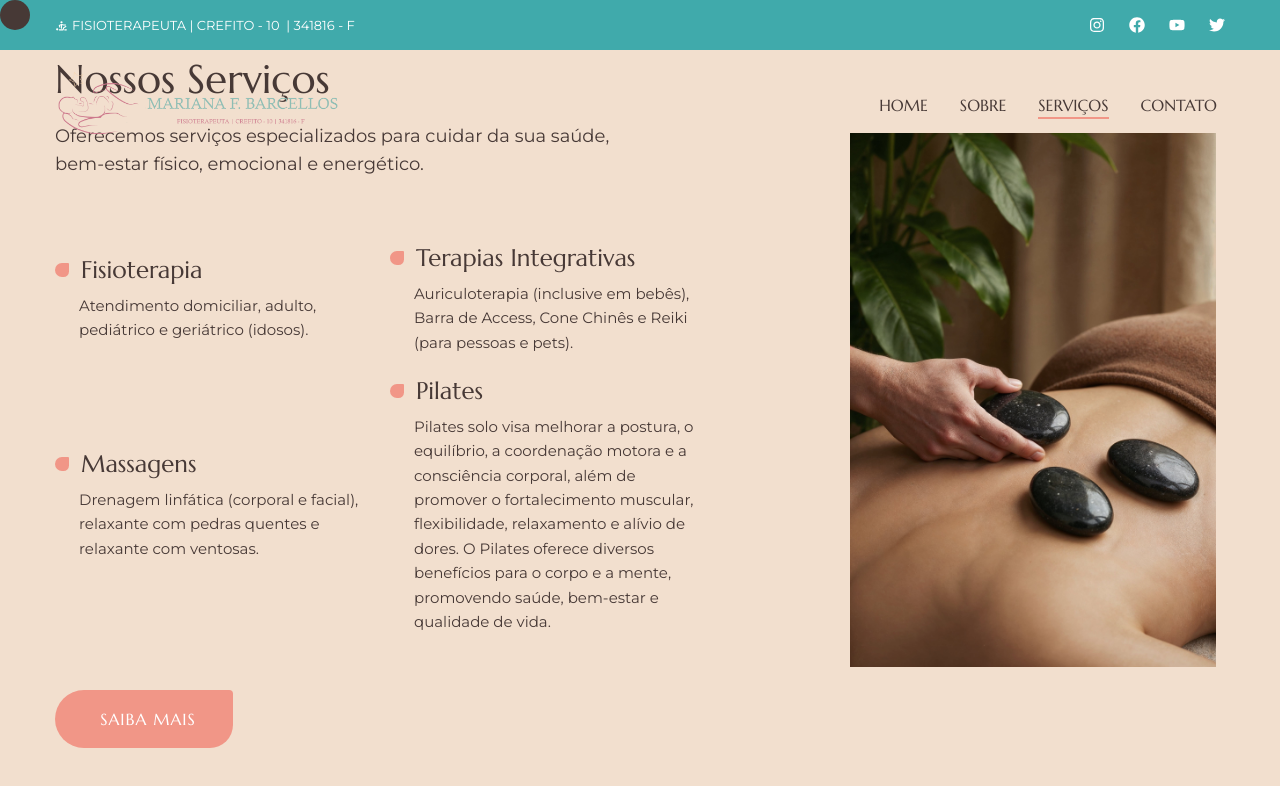
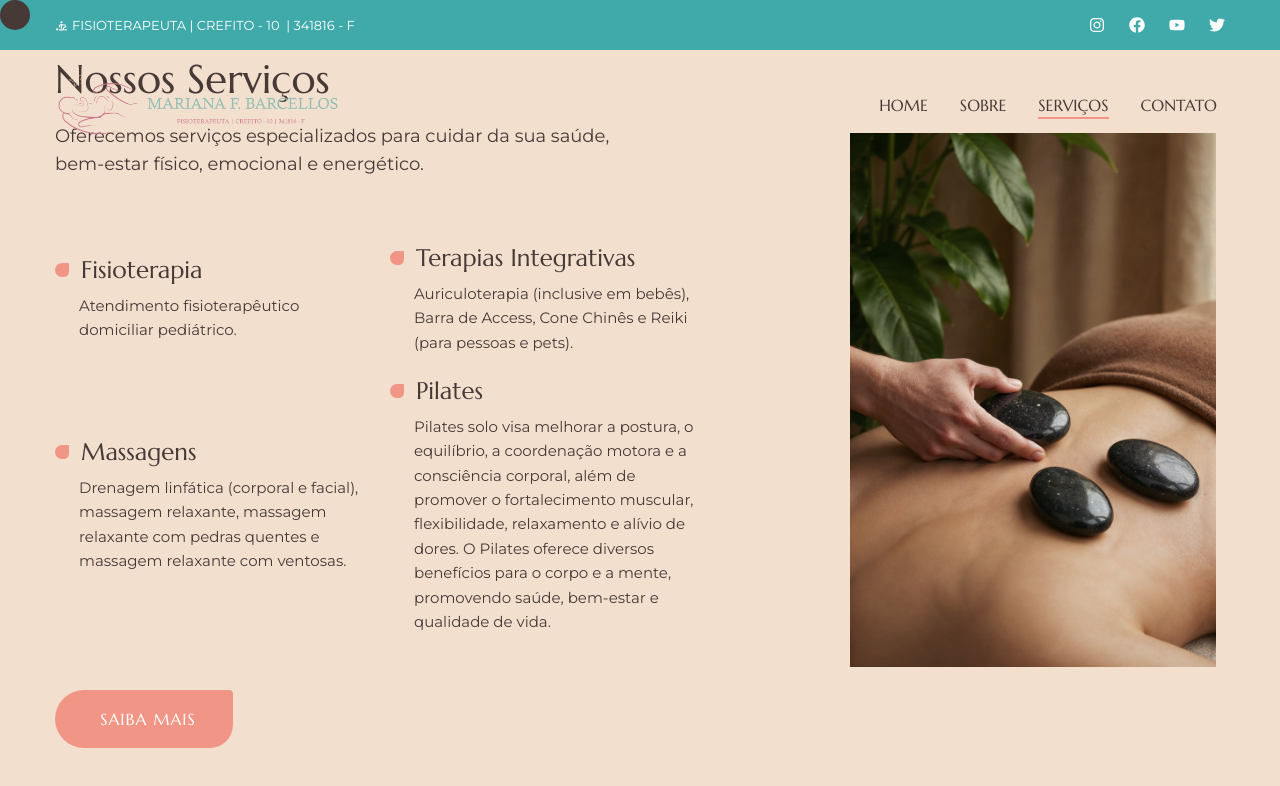
Before and after one commit to juniorpinhodev/mariana_barcellos, a Next.js app: page /servicos in a window 1280 px wide. Shown: the top 786 px of the page. Built offline with nearby package versions, Linux system fonts and the light colour scheme.

Commit message:
feat: 🎸 Altera textos Massagem e fisioterapia em Serviços

```diff
--- a/app/servicos/page.jsx
+++ b/app/servicos/page.jsx
@@ -42,7 +42,7 @@ const Servicos = () => {
                 <h3 className="text-xl xl:text-2xl">Fisioterapia</h3>
               </div>
               <p className="xl:pl-6 text-[13px] xl:text-[15px] text-center xl:text-left leading-relaxed">
-                Atendimento domiciliar, adulto, pediátrico e geriátrico (idosos).
+                Atendimento fisioterapêutico domiciliar pediátrico.
               </p>
             </div>
 
@@ -64,7 +64,7 @@ const Servicos = () => {
                 <h3 className="text-xl xl:text-2xl">Massagens</h3>
               </div>
               <p className="xl:pl-6 text-[13px] xl:text-[15px] text-center xl:text-left leading-relaxed">
-                Drenagem linfática (corporal e facial), relaxante com pedras quentes e relaxante com ventosas.
+                Drenagem linfática (corporal e facial), massagem relaxante, massagem relaxante com pedras quentes e massagem relaxante com ventosas.
               </p>
             </div>
 
```
